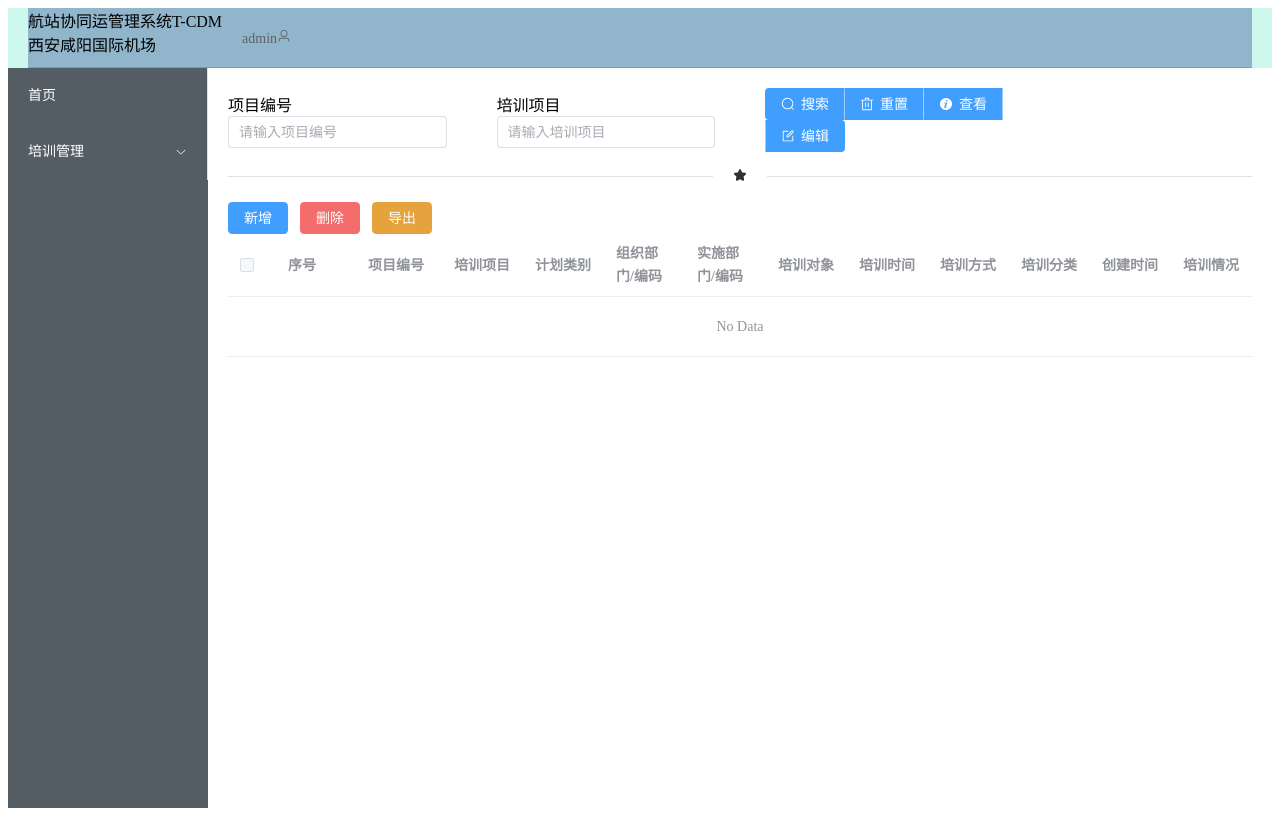
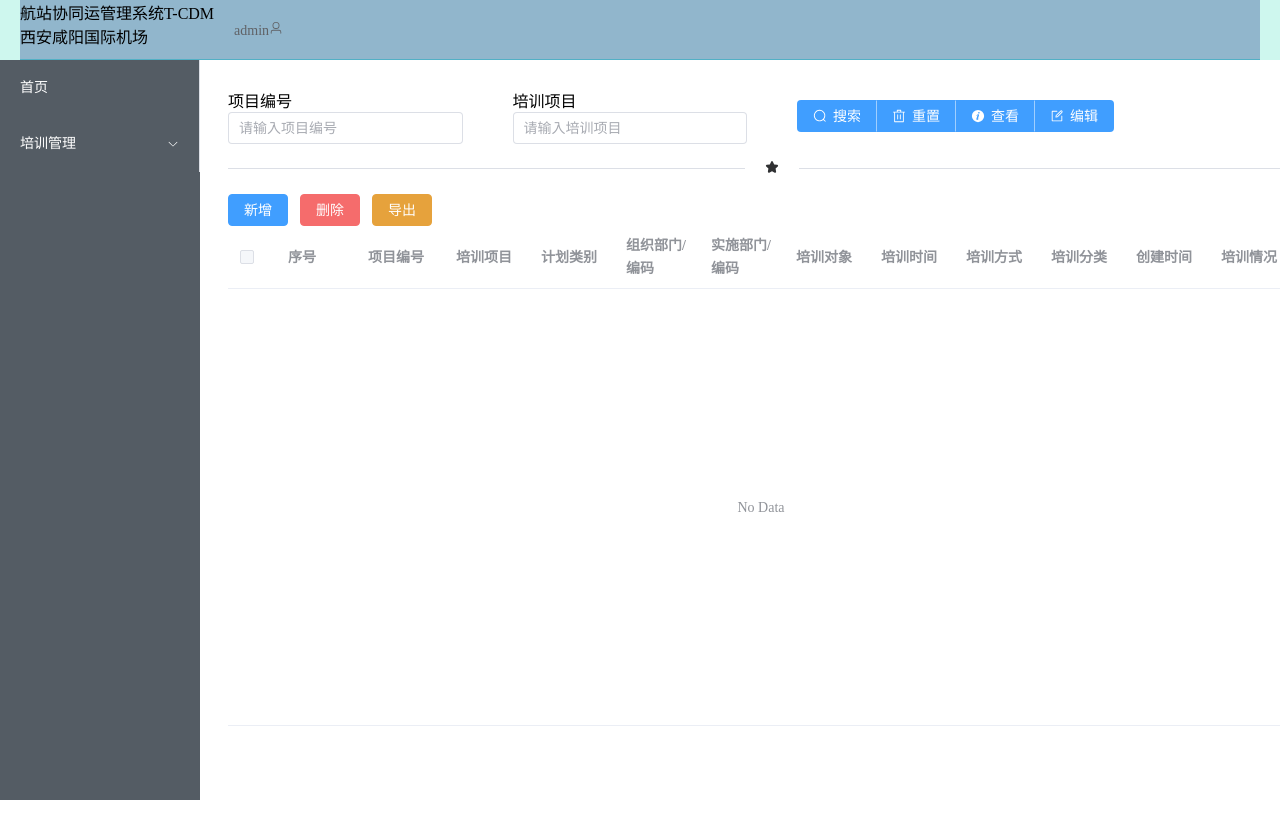
Before and after one commit to YU0437/Vue-BN, a Vue app: page /index in a window 1280 px wide. Built offline with nearby package versions, Linux system fonts and the light colour scheme.

Commit message:
1.15 修复Bug 美化界面

```diff
--- a/src/views/nav.vue
+++ b/src/views/nav.vue
@@ -2,7 +2,6 @@
 import plan from "@/views/train/plan.vue";
 import {ref, watch} from "vue";
 import {useRoute} from "vue-router";
-import check from "@/views/train/check.vue";
 import summary from "@/views/train/summary.vue";
 import {User} from "@element-plus/icons-vue";
 
@@ -11,9 +10,10 @@ const formData = ref({});
 const currentComponent = ref(plan);
 
 watch(
-    () => route.params.formData, // 监听的目标
-    (newValue) => { // 回调函数
-      if (newValue) formData.value = JSON.parse(newValue);
+    () => route.params.formData,
+    (newValue) =>
+    {
+      if(newValue) formData.value = JSON.parse(newValue);
     }, {immediate: true}
 );
 
@@ -44,20 +44,23 @@ function goto(component)
           </el-dropdown>
         </div>
       </el-menu>
-
     </el-header>
 
     <!-- 主体内容区域 -->
     <el-container class="main-container">
       <!-- 左侧导航栏 -->
-      <el-aside width="200px" class="aside">
+      <el-aside class="aside">
         <el-menu class="nav" background-color="#545c64" text-color="#fff" active-text-color="#ffd04b">
           <el-menu-item index="1">首页</el-menu-item>
           <el-sub-menu index="2">
             <template #title>培训管理</template>
             <el-menu-item index="2-1" @click="goto(plan)">培训计划</el-menu-item>
-            <el-menu-item index="2-2" @click="goto(check)">培训总结</el-menu-item>
-            <el-menu-item index="2-3" @click="goto(summary)">项目审核</el-menu-item>
+            <el-sub-menu index="2-2">
+              <template #title>项目审核</template>
+              <el-menu-item index="2-2-1" @click="goto(summary)">所有项目</el-menu-item>
+              <el-menu-item index="2-2-2">已审核项目</el-menu-item>
+              <el-menu-item index="2-2-3">未审核项目</el-menu-item>
+            </el-sub-menu>
           </el-sub-menu>
         </el-menu>
       </el-aside>
@@ -73,46 +76,58 @@ function goto(component)
 <style scoped>
 .container {
   display: flex;
-  flex-direction: column; /* 垂直布局 */
-  height: 100vh; /* 容器高度为视口高度 */
+  flex-direction: column;
+  height: 100vh;
 }
 
 .header {
-  width: 100%; /* 顶部导航栏宽度占满 */
-  background-color: rgba(63, 221, 189, 0.25); /* 背景色 */
+  position: fixed; /* 固定定位 */
+  top: 0; /* 固定在顶部 */
+  left: 0; /* 左侧对齐 */
+  width: 100%; /* 宽度占满 */
+  z-index: 1000; /* 确保顶部栏在最上层 */
+  background-color: rgba(63, 221, 189, 0.25);
 }
 
 .menu {
-  background-color: #91b6cc; /* 背景色 */
-  border-bottom: 1px solid #52b0c5; /* 底部边框 */
+  background-color: #91b6cc;
+  border-bottom: 1px solid #52b0c5;
 }
 
 .main-container {
-  flex: 1; /* 主体内容区域占据剩余空间 */
-  display: flex; /* 启用 Flex 布局 */
+  flex: 1;
+  display: flex;
+  padding-top: 60px; /* 顶部栏高度，避免内容被遮挡 */
 }
 
 .aside {
-  width: 200px; /* 左侧导航栏宽度固定 */
-  background-color: #545c64; /* 背景色 */
+  position: fixed; /* 固定定位 */
+  top: 60px; /* 顶部栏高度，避免重叠 */
+  left: 0; /* 左侧对齐 */
+  width: 200px; /* 固定宽度 */
+  height: calc(100vh - 60px); /* 高度为视口高度减去顶部栏高度 */
+  z-index: 999; /* 确保侧边栏在内容区域上层 */
+  background-color: #545c64;
 }
 
 .content {
-  flex: 1; /* 内容区域占据剩余空间 */
-  padding: 20px; /* 内边距 */
+  flex: 1;
+  padding: 20px;
+  padding-left: 220px; /* 侧边栏宽度 + 间距，避免内容被遮挡 */
+  overflow-y: auto; /* 内容区域可滚动 */
 }
 
 .title-container {
   display: flex;
-  flex-direction: column; /* 垂直排列 */
-  margin-right: 20px; /* 与右侧菜单项的间距 */
+  flex-direction: column;
+  margin-right: 20px;
 }
 
 .admin {
   display: flex;
-  align-items: center; /* 垂直居中对齐 */
-  font-size: 14px; /* 字体大小 */
-  color: #303133; /* 字体颜色 */
-  cursor: pointer; /* 鼠标悬停时显示手型 */
+  align-items: center;
+  font-size: 14px;
+  color: #303133;
+  cursor: pointer;
 }
 </style>
--- a/src/views/train/editPage.vue
+++ b/src/views/train/editPage.vue
@@ -425,7 +425,6 @@ function goto() {
             </el-col>
           </el-row>
         </el-card>
-
         <!-- 预算信息 -->
         <el-card class="section-card" header="预算信息">
           <el-row :gutter="20">
@@ -437,8 +436,6 @@ function goto() {
             </el-col>
           </el-row>
         </el-card>
-
-
         <!--培训材料-->
         <el-card class="section-card" header="预算信息">
           <FileUpload ref="fileUploadRef"/>
@@ -449,7 +446,6 @@ function goto() {
             </ul>
           </div>
         </el-card>
-
         <!-- 操作按钮 -->
         <div class="action-buttons">
           <el-button type="primary" @click="submitForm">{{ isEditMode ? "更新" : "提交" }}</el-button>
--- a/src/views/train/plan.vue
+++ b/src/views/train/plan.vue
@@ -6,13 +6,18 @@ import router from "@/router/index.js";
 
 const item = ref("");
 const code = ref("");
-const selectRows = ref([]);
-const data = ref({arr: []});
+const selectRows = ref([]);//选中的行
+const data = ref({arr: []});//所有数据
+const showData = ref({arr: []});//需要显示的数据,搜索出来的数据
 // 从 LocalStorage 加载数据
 onMounted(() =>
 {
   const savedData = localStorage.getItem("trainingData");
-  if(savedData) data.value.arr = JSON.parse(savedData);
+  if(savedData)
+  {
+    data.value.arr = JSON.parse(savedData);
+    showData.value.arr = JSON.parse(savedData);
+  }
 });
 
 function updateDate()
@@ -21,7 +26,7 @@ function updateDate()
   localStorage.setItem("trainingData", JSON.stringify(data.value.arr));
 }
 
-function resetDate()
+function resetData()
 {
   data.value.arr = JSON.parse(localStorage.getItem("trainingData"));//更新数据
 }
@@ -31,7 +36,8 @@ function clear()
   item.value = "";
   code.value = "";
   selectRows.value.length = 0;
-  resetDate();
+  showData.value = data.value;
+  resetData();
   ElMessage.success('重置成功!',);
   console.log(data.value.arr)
 }
@@ -53,6 +59,8 @@ function deleteRow()
       {
         data.value.arr = data.value.arr.filter(
             (row) => !selectRows.value.includes(row));
+        showData.value.arr = showData.value.arr.filter(
+            (row) => !selectRows.value.includes(row));
         updateDate();//更新数据
         ElMessage.success("删除成功");
       })
@@ -66,11 +74,13 @@ function searchRows()
 {
 
   if(!item.value && !code.value) return ElMessage.warning("请输入搜索内容");
-  data.value.arr = data.value.arr.filter(row =>
+  showData.value.arr = data.value.arr.filter(row =>
   {
-    if(row.code) return row.code.includes(code.value)
+    const codeMatch = code.value ? row.code.includes(code.value) : true;
+    const itemMatch = item.value ? row.item.includes(item.value) : true;
+    return codeMatch && itemMatch;
   });//过滤搜索信息
-  return ElMessage.success("检索到了" + data.value.arr.length + "条数据!");
+  return ElMessage.success("检索到了" + showData.value.arr.length + "条数据!");
 }
 
 function gotoPage(component)
@@ -79,12 +89,16 @@ function gotoPage(component)
   else if(selectRows.value.length !== 1) return ElMessage.warning("请选择一条数据");
 
   router.push({
-    name: component,//查看/编辑页面 传入选中的数据
-    params: {dataArr: JSON.stringify(data.value.arr[selectRows.value.map((row) => data.value.arr.indexOf(row))])},
+    name: component,
+    params: {
+      dataArr: JSON.stringify(selectRows.value[0]) // 只传递第一个选中项
+    }
   })
 }
 </script>
 <template>
+  <!--  固定操作栏-->
+  <div class="no-scroll" style="width: 85%">
     <el-row :gutter="50" align="middle">
       <el-col :span="6">
         <span>项目编号</span>
@@ -94,7 +108,7 @@ function gotoPage(component)
         <span>培训项目</span>
         <el-input v-model="item" clearable placeholder="请输入培训项目"/>
       </el-col>
-    <el-col :span="8">
+      <el-col :span="10">
         <el-button-group type="primary">
           <el-button v-on:click="searchRows" :icon="Search">搜索</el-button>
           <el-button v-on:click="clear" :icon="Delete">重置</el-button>
@@ -111,9 +125,10 @@ function gotoPage(component)
     <el-button type="primary" v-on:click="gotoPage('newPage')">新增</el-button>
     <el-button type="danger" v-on:click="deleteRow">删除</el-button>
     <el-button type="warning">导出</el-button>
-
-  <el-table :data="data.arr" style="width: 1400px; " :cell-style="{ padding: '25px 0' }"
-            v-on:selection-change="selected" row-key="code">
+    <el-row>
+      <el-table :data="showData.arr" style="width: 98%; " :cell-style="{ padding:
+      '25px 0' }"
+                v-on:selection-change="selected" row-key="code" height="500px">
         <el-table-column type="selection"/>
         <el-table-column label="序号" type="index" width="80"/>
         <el-table-column label="项目编号" prop="code"/>
@@ -128,8 +143,13 @@ function gotoPage(component)
         <el-table-column label="创建时间" prop="createTime"/>
         <el-table-column label="培训情况" prop="train_status"/>
       </el-table>
+    </el-row>
+  </div>
 </template>
 
-<style scoped>
-
+<style>
+.no-scroll {
+  overflow: hidden;
+  position: fixed;
+}
 </style>
--- a/src/views/train/readPage.vue
+++ b/src/views/train/readPage.vue
@@ -71,6 +71,8 @@ function passReview()
     return null;
   }
 }
+
+
 </script>
 <template>
 
--- a/src/views/train/summary.vue
+++ b/src/views/train/summary.vue
@@ -5,6 +5,7 @@ import {dayjs, ElMessage} from "element-plus";
 const selectRows = ref([]);//被选中的数据
 const data = ref({arr: []});//所有数据
 const dataSelect = ref(null); // 用于存储选中的单条数据
+const reviewData = ref({arr: []});
 // 从 LocalStorage 加载数据
 onMounted(() =>
 {
@@ -37,6 +38,12 @@ function review()
   ElMessage.success("项目:" + dataSelect.value.code + "已通过审核!");
   dataSelect.value.reviewTime = dayjs().format("YYYY-MM-DD HH:mm:ss");
   dataSelect.value.isPassReview = true;
+  console.log(dataSelect.value)
+  // reviewData.value.arr = data.value.arr.filter(obj =>
+  // {
+  //   obj.isPassReview = true;
+  // });
+
   updateDate();
 }
 
@@ -50,8 +57,9 @@ function FailReview()
 }
 </script>
 <template>
-  <el-table :data="data.arr" style="width: 1400px; " :cell-style="{ padding: '25px 0' }"
-            v-on:selection-change="selected" row-key="code">
+
+  <el-table :data="data.arr" style="width:85%;position: fixed " :cell-style="{ padding: '25px 0' }"
+            v-on:selection-change="selected" row-key="code" height="500px">
     <el-table-column type="selection"/>
     <el-table-column label="序号" type="index" width="80"/>
     <el-table-column label="项目编号" prop="code"/>
@@ -66,23 +74,29 @@ function FailReview()
     <el-table-column label="创建时间" prop="createTime"/>
     <el-table-column label="培训情况" prop="train_status"/>
   </el-table>
-
   <!-- 审核信息 -->
-  <el-card class="card" header="审核" style=" text-align: center;">
-    <div class="action-buttons">
-      <el-button type="success" @click="review">通过审核</el-button>
-      <el-button type="warning" @click="FailReview">未通过审核</el-button>
-    </div>
-  </el-card>
+  <el-affix position="bottom" :offset="0">
+    <el-card class="card" header="审核" style="text-align: center;position: fixed;width: 85%;height: 18%">
+      <div class="action-buttons">
+        <el-button type="success" @click="review">通过审核</el-button>
+        <el-button type="warning" @click="FailReview">未通过审核</el-button>
+      </div>
+    </el-card>
+  </el-affix>
 </template>
 
 <style scoped>
 .card {
   background-color: #d7e0e6;
-  align-items: flex-start;
-  padding: 5px;
-  margin-bottom: 20px;
+  width: 100%; /* 让卡片占满宽度 */
   font-size: 14px;
   font-weight: bolder;
+  box-sizing: border-box; /* 确保 padding 不会影响宽度 */
+}
+
+.action-buttons {
+  display: flex;
+  justify-content: center;
+  gap: 10px; /* 按钮之间的间距 */
 }
 </style>
```
Also changed, not shown: src/views/train/check.vue (deleted, +0 -11 lines), 1 other file (tests, documents, lock files or other folders). Lines whose indentation alone changed are shown as unchanged.
